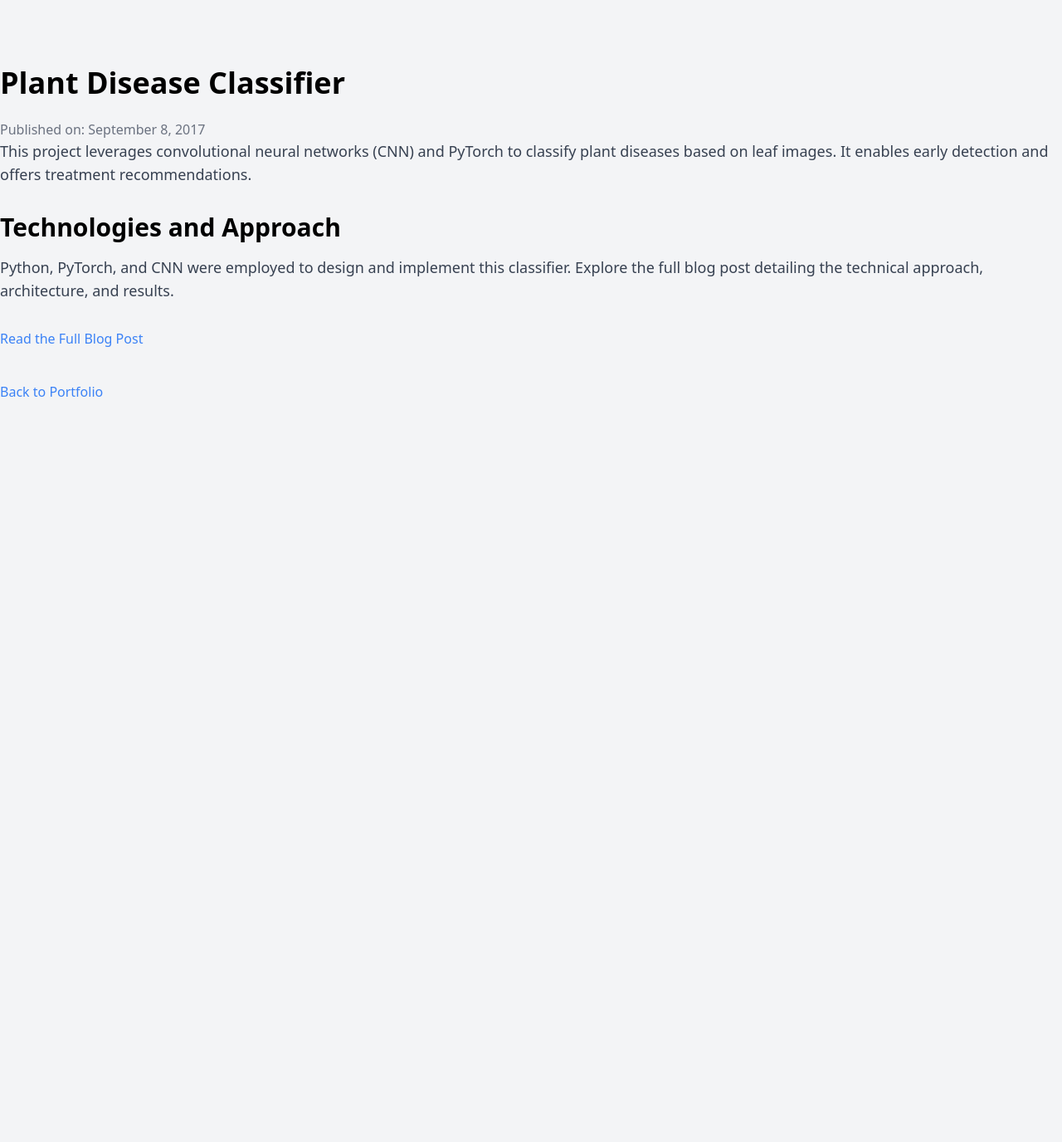
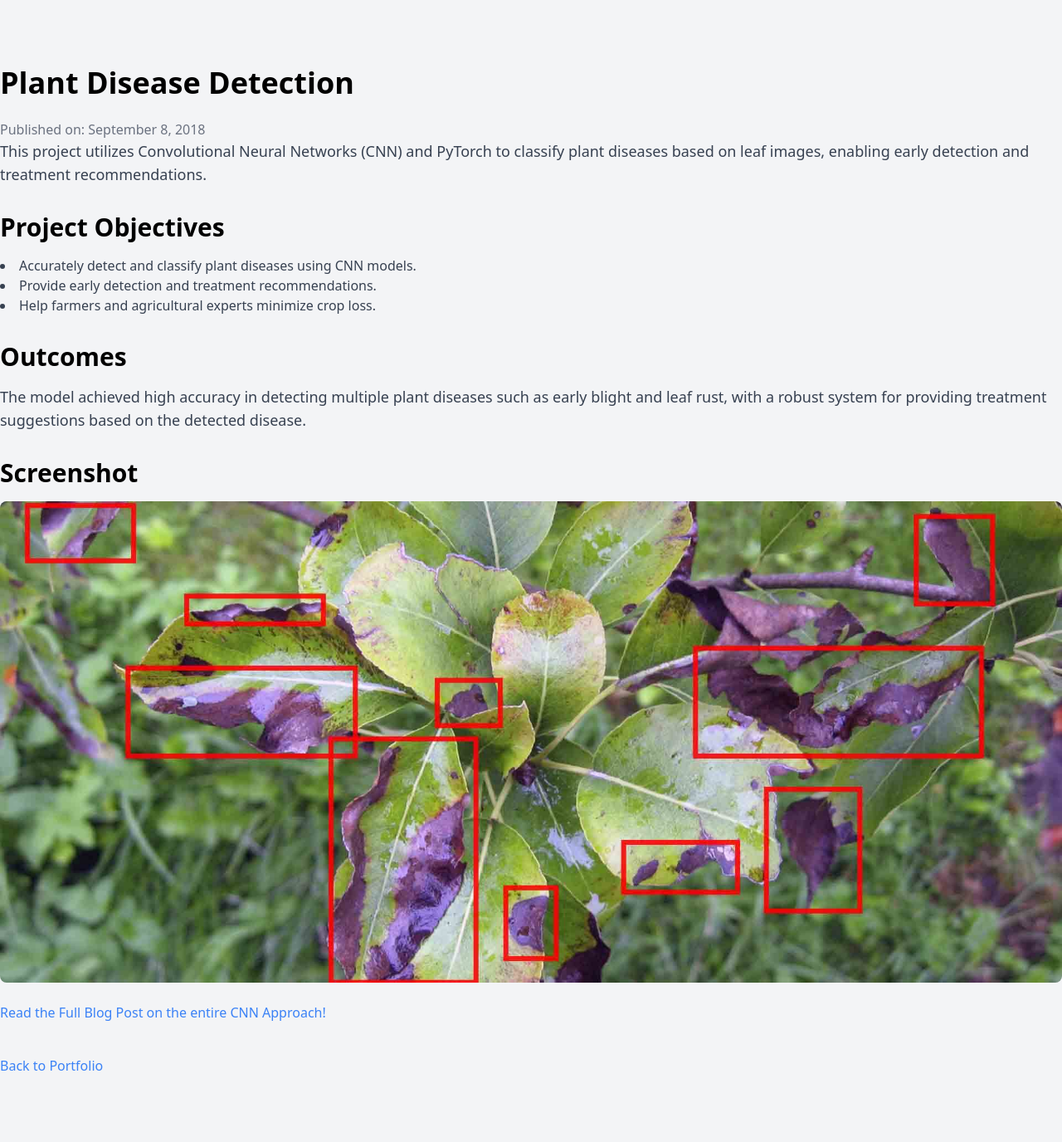
Before and after one commit to RogueTex/RogueTex.github.io, a Jekyll site: the page plant-disease-post.html, which Jekyll copies as it is, in a window 1280 px wide. Shown: the whole page at 83% size. Built offline with Jekyll 4.4.1, drawn with Linux system fonts in a browser that asks for light colours; before the commit the page ends 900 px from its top, so only the background shows below that.

Commit message:
post updation from gitlab

```diff
--- a/plant-disease-post.html
+++ b/plant-disease-post.html
@@ -4,24 +4,34 @@
   <meta charset="UTF-8">
   <meta name="viewport" content="width=device-width, initial-scale=1.0">
   <link href="https://cdn.jsdelivr.net/npm/tailwindcss@2.2.19/dist/tailwind.min.css" rel="stylesheet">
-  <title>Plant Disease Classifier</title>
+  <title>Plant Disease Detection</title>
 </head>
 <body class="bg-gray-100">
 
   <div class="container mx-auto py-20">
-    <h1 class="text-4xl font-bold mb-6">Plant Disease Classifier</h1>
-    <p class="text-gray-500">Published on: September 8, 2017</p>
+    <h1 class="text-4xl font-bold mb-6">Plant Disease Detection</h1>
+    <p class="text-gray-500">Published on: September 8, 2018</p>
 
     <p class="text-lg text-gray-700 mb-8">
-      This project leverages convolutional neural networks (CNN) and PyTorch to classify plant diseases based on leaf images. It enables early detection and offers treatment recommendations.
+      This project utilizes Convolutional Neural Networks (CNN) and PyTorch to classify plant diseases based on leaf images, enabling early detection and treatment recommendations.
     </p>
 
-    <h2 class="text-3xl font-bold mb-4">Technologies and Approach</h2>
+    <h2 class="text-3xl font-bold mb-4">Project Objectives</h2>
+    <ul class="list-disc list-inside text-gray-700 mb-8">
+      <li>Accurately detect and classify plant diseases using CNN models.</li>
+      <li>Provide early detection and treatment recommendations.</li>
+      <li>Help farmers and agricultural experts minimize crop loss.</li>
+    </ul>
+
+    <h2 class="text-3xl font-bold mb-4">Outcomes</h2>
     <p class="text-lg text-gray-700 mb-8">
-      Python, PyTorch, and CNN were employed to design and implement this classifier. Explore the full blog post detailing the technical approach, architecture, and results.
+      The model achieved high accuracy in detecting multiple plant diseases such as early blight and leaf rust, with a robust system for providing treatment suggestions based on the detected disease.
     </p>
 
-    <a href="https://github.com/nctzen0/nctzen0.github.io/blob/main/_posts/2017-09-08-plant-disease-classifier-final.md" class="text-blue-500 hover:text-blue-700">Read the Full Blog Post</a>
+    <!-- Screenshots from the project -->
+    <h2 class="text-3xl font-bold mb-4">Screenshot</h2>
+    <img src="assets/plantdisease_detection_v1.jpg" alt="Plant Disease Detection Screenshot 1" class="w-full mb-6 rounded-lg">
+    <a href="https://github.com/nctzen0/nctzen0.github.io/blob/main/_posts/2017-09-08-plant-disease-classifier-final.md" class="text-blue-500 hover:text-blue-700">Read the Full Blog Post on the entire CNN Approach!</a>
 
     <div class="mt-10">
       <a href="index.html" class="text-blue-500 hover:text-blue-700">Back to Portfolio</a>
```
Also changed, not shown: assets/plantdisease_detection_v1.jpg (added), 1 other file.
